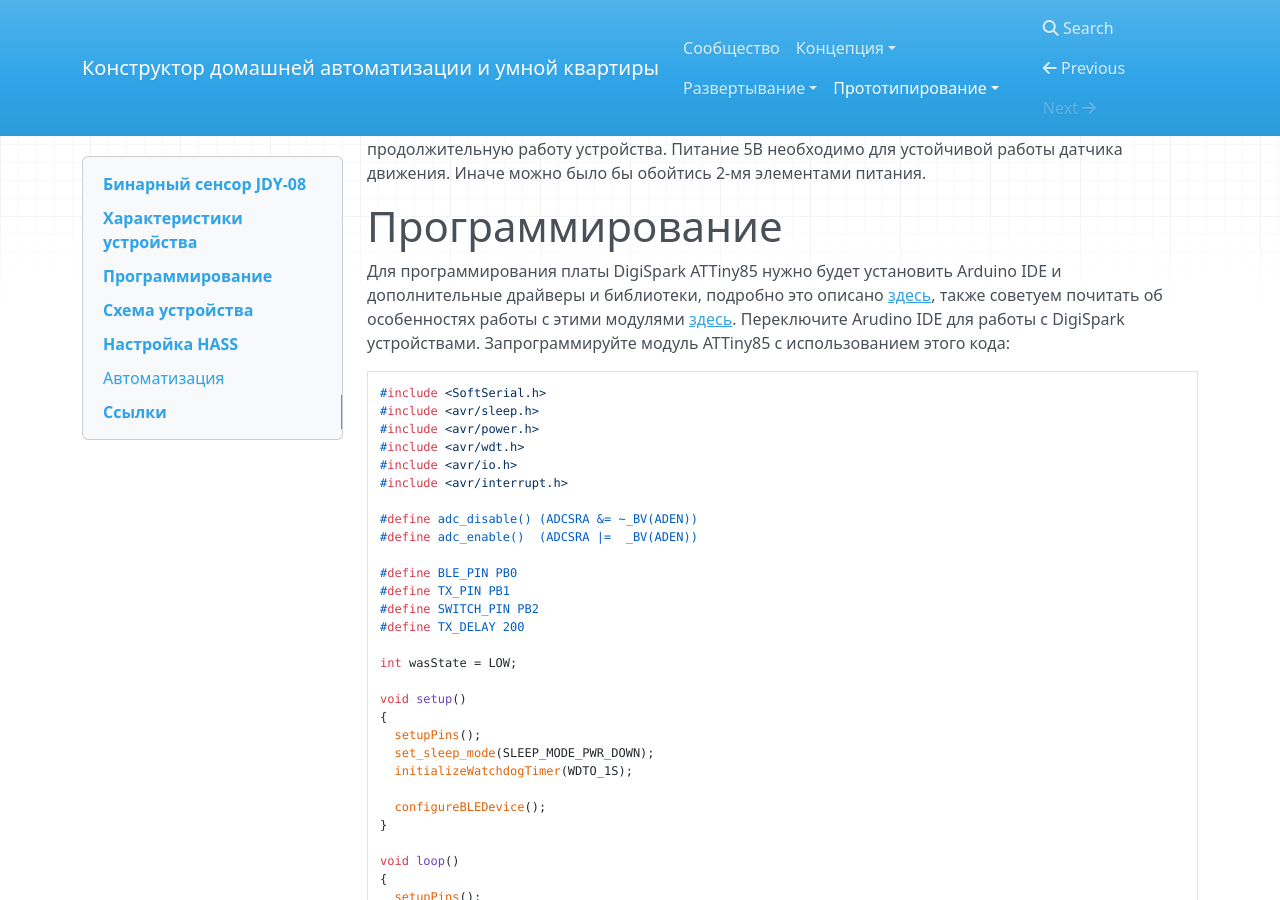
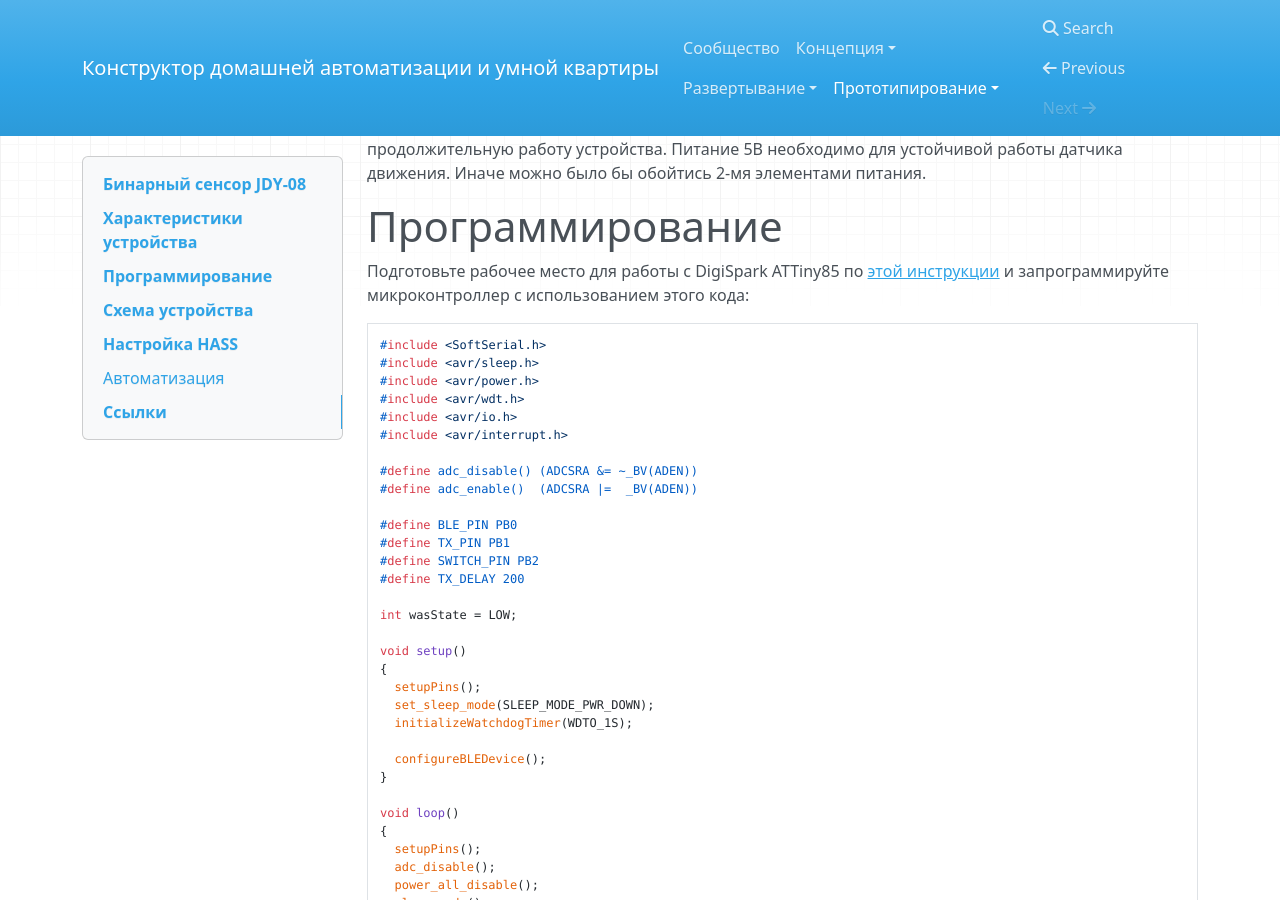
Before and after one commit to cutecare/cutecare-docs, an MkDocs documentation site: the page built from docs/Бинарный сенсор JDY-08.md, in a window 1280 px wide and 900 px high, scrolled down 1352 px. Built offline with MkDocs 1.6.1, drawn with Linux system fonts in a browser that asks for light colours; nearby versions of some CDN libraries; old or Windows-style settings are respelled for this version of MkDocs.

Commit message:
Update Бинарный сенсор JDY-08.md

````diff
--- a/docs/Бинарный сенсор JDY-08.md
+++ b/docs/Бинарный сенсор JDY-08.md
@@ -30,8 +30,7 @@
 
 # Программирование
 
-Для программирования платы DigiSpark ATTiny85 нужно будет установить Arduino IDE и дополнительные драйверы и библиотеки, подробно это описано [здесь](http://digistump.com/wiki/digispark/tutorials/connecting), также советуем почитать об особенностях работы с этими модулями [здесь](https://medium.com/@evgeny.savitsky/%D0%BE%D1%81%D0%B2%D0%B0%D0%B8%D0%B2%D0%B0%D0%B5%D0%BC-attiny85-%D0%B8-lilypad-digispark-%D0%B2-%D1%87%D0%B0%D1%81%D1%82%D0%BD%D0%BE%D1%81%D1%82%D0%B8-c6e955957d53).
-Переключите Arudino IDE для работы с DigiSpark устройствами. Запрограммируйте модуль ATTiny85 с использованием этого кода:
+Подготовьте рабочее место для работы с DigiSpark ATTiny85 по [этой инструкции](http://cutecare.readthedocs.io/ru/master/%D0%9C%D0%B8%D0%BA%D1%80%D0%BE%D0%BA%D0%BE%D0%BD%D1%82%D1%80%D0%BE%D0%BB%D0%BB%D0%B5%D1%80%D1%8B/) и запрограммируйте микроконтроллер с использованием этого кода:
 
 ```
 #include <SoftSerial.h>
````
